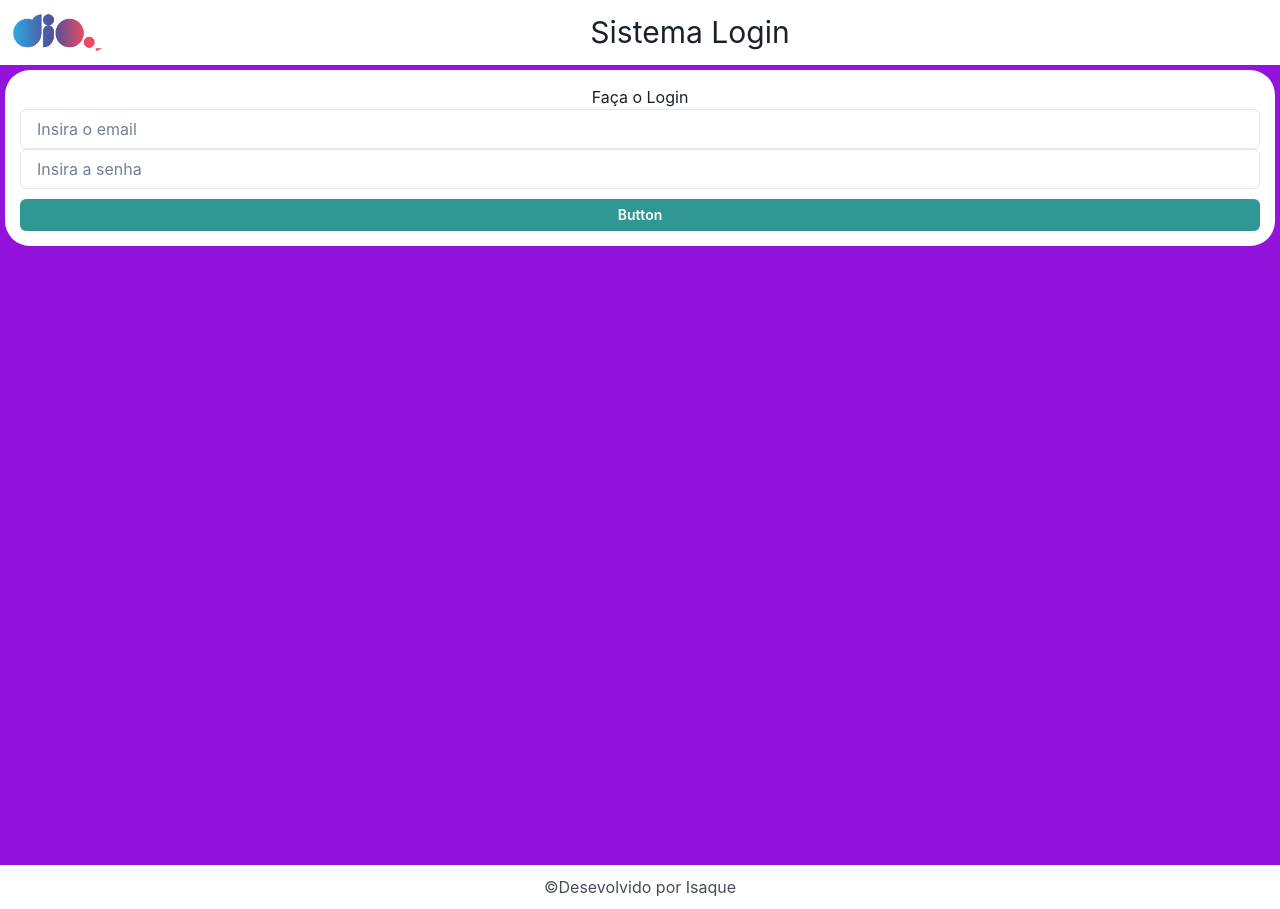
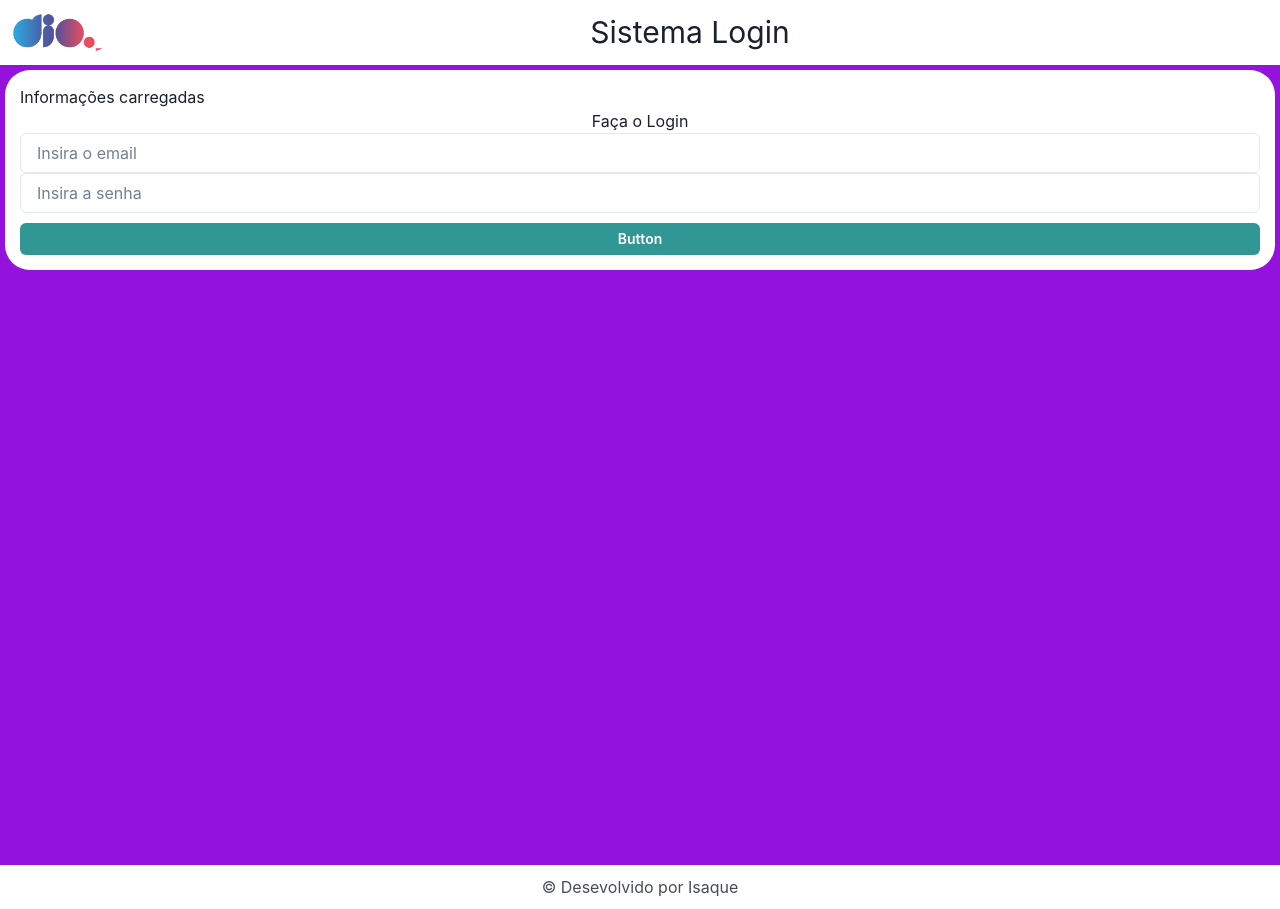
Before and after one commit to IsaqueBatist/Desafio02-TS, a React (Create React App) app: page / in a window 1280 px wide. Built offline with nearby package versions, Linux system fonts and the light colour scheme.

Commit message:
Adicionando Renderizacao condicional

```diff
--- a/src/components/card/index.tsx
+++ b/src/components/card/index.tsx
@@ -11,12 +11,12 @@ export const Card = () => {
 
   const [email, setEmail] = useState("")
   const [password, setPassword] = useState('')
-  const [userData, setUserData] = useState<IUserData>({} as IUserData)
+  const [userData, setUserData] = useState<null | IUserData>({} as IUserData)
 
-  useEffect(() =>{
+  useEffect(() => {
     const getData = async () => {
-      const data: IUserData = await api as IUserData
-      if(data) setUserData(data)
+      const data: any | IUserData = await api
+      if (data) setUserData(data)
     }
     getData()
   }, [])
@@ -26,10 +26,11 @@ export const Card = () => {
       <Layout>
         <Box minHeight='100vh' backgroundColor='#9413dc' padding='5px'>
           <Box backgroundColor='#fff' borderRadius='25px' padding='15px'>
+            {userData === null || userData === undefined || Object.keys(userData).length === 0 ? <h1>Loading...</h1> : <h1> Informações carregadas</h1>}
             <Center>
               <h1>Faça o Login</h1>
             </Center>
-            <Input placeholder='Insira o email' onChange={(event) => setEmail(event.target.value)} type="email"/>
+            <Input placeholder='Insira o email' onChange={(event) => setEmail(event.target.value)} type="email" />
             <Input placeholder='Insira a senha' onChange={(event) => setPassword(event.target.value)} type='password' />
             <Center>
               <MyButon onClick={() => login(email)} title='Button' />
--- a/src/components/footer/index.tsx
+++ b/src/components/footer/index.tsx
@@ -9,7 +9,7 @@ export const Footer = () => {
     <ChakraProvider>
       <Box padding='10px' display='flex' alignItems="center" justifyContent='center'>
         <Text opacity='0.8'>
-          ©Desevolvido por Isaque
+          &copy; Desevolvido por Isaque
         </Text>
       </Box>
     </ChakraProvider>
```
